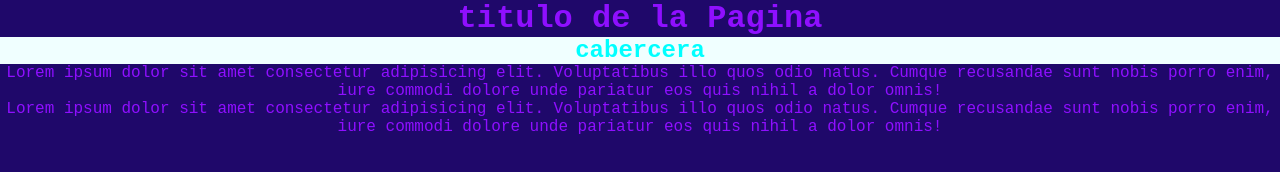
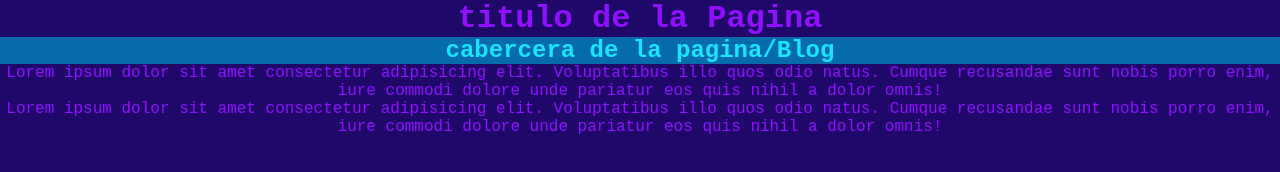
Before and after one commit to dariomartinezz/hiperblog, a plain HTML site: page index.html in a window 1280 px wide. Drawn offline with Linux system fonts and the light colour scheme.

Commit message:
cambiamos cabecera y estilos

```diff
--- a/index.html
+++ b/index.html
@@ -10,7 +10,7 @@
     <div class="container">
         <h1>titulo de la Pagina</h1>
         <div>
-            <h2 class="header">cabercera</h2>
+            <h2 class="header">cabercera de la pagina/Blog</h2>
         </div>
         <p>
           Lorem ipsum dolor sit amet consectetur adipisicing elit. Voluptatibus illo
--- a/style.css
+++ b/style.css
@@ -8,6 +8,6 @@
 }
 
 .header {
-    color: aqua;
-    background: azure;
+    color: rgb(24, 228, 255);
+    background: rgb(6, 107, 170);
 }
```
